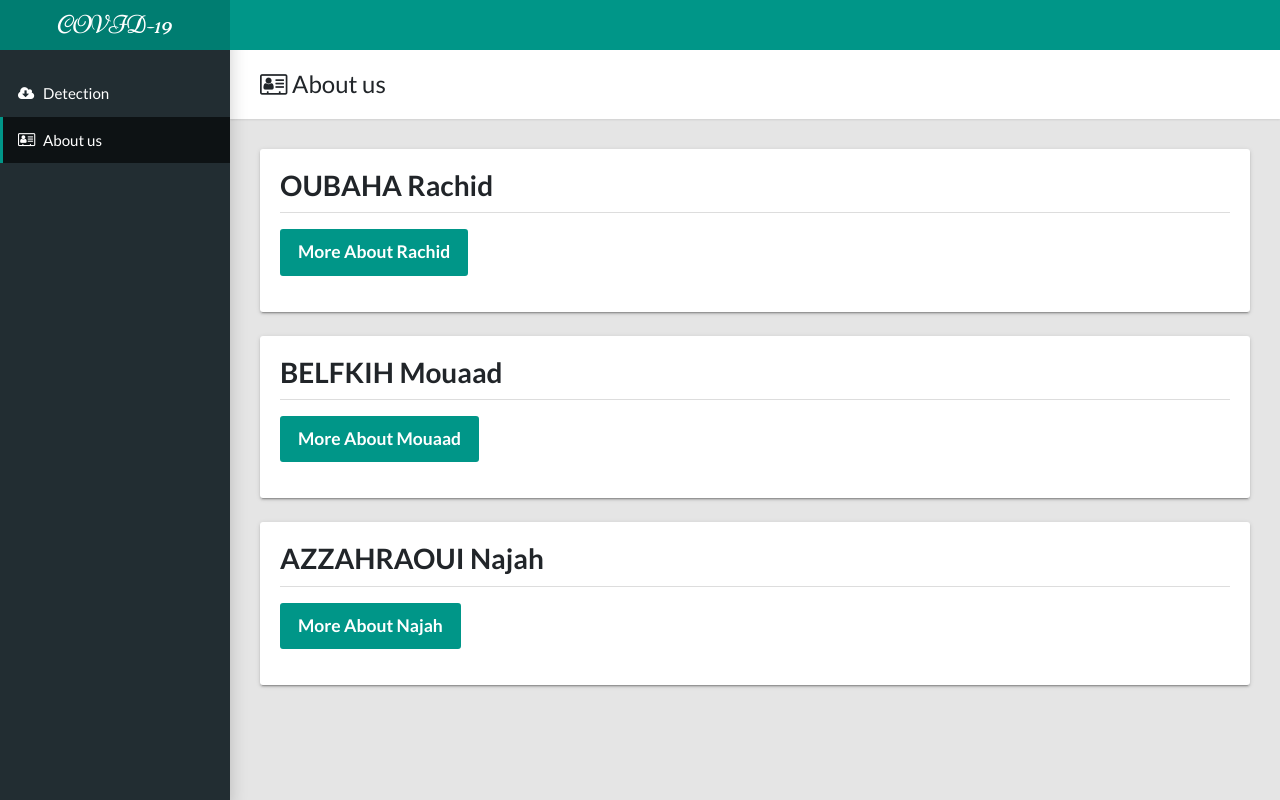
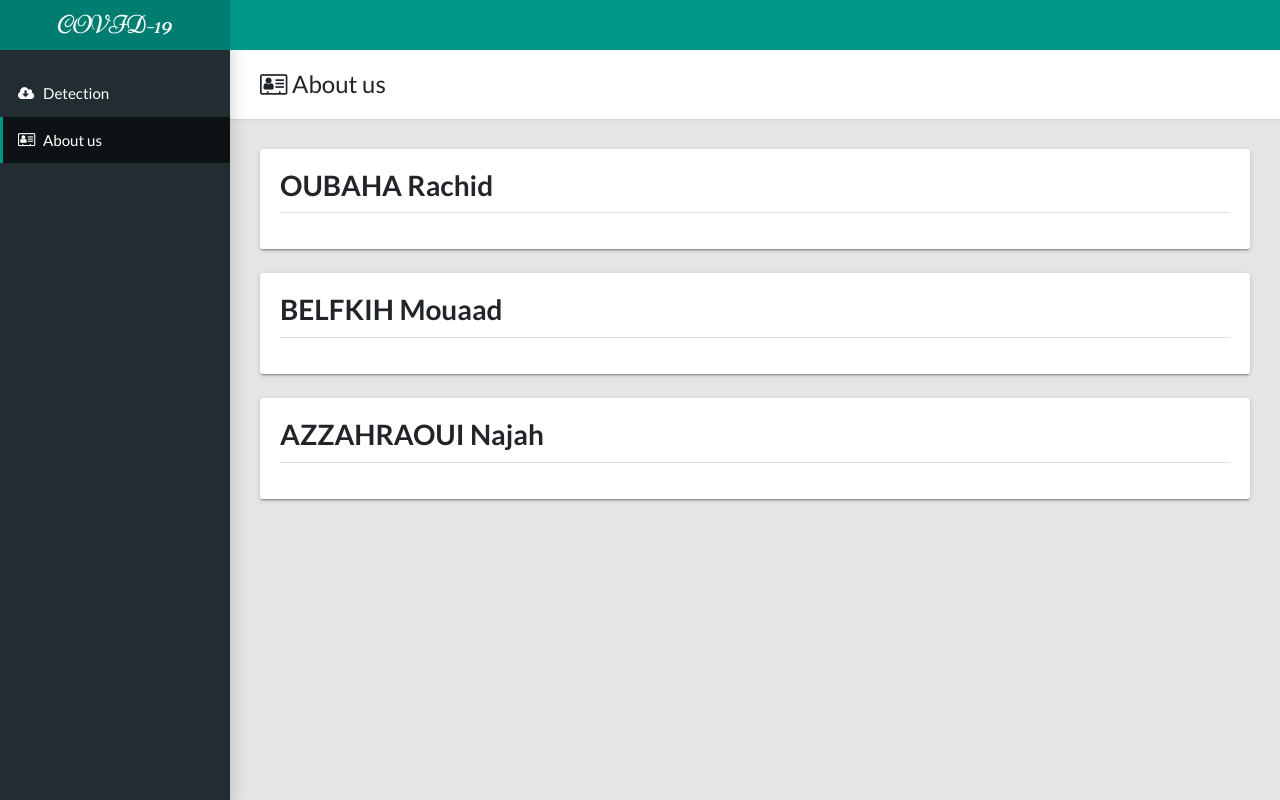
Before and after one commit to ROUBAHA/covid_detection_Flask, a Flask app: page /about in a window 1280 px wide. Run offline with Flask 2, Linux system fonts and the light colour scheme; some libraries are stand-ins or nearby versions.

Commit message:
2 commit for heroku

```diff
--- a/app.py
+++ b/app.py
@@ -13,6 +13,10 @@ def index():
 @app.route('/about')
 def about():
     return render_template('about.html')
+
+@app.route('/test')
+def test():
+    return "{status:ok}"
 
 @app.route('/predict', methods=['POST'])
 def predict():
--- a/templates/about.html
+++ b/templates/about.html
@@ -54,7 +54,7 @@
             </div>
             <div class="bs-component">
 
-              <p><a class="btn btn-primary btn-lg" href="https://ma.linkedin.com/in/rachid-oubaha-237279174?trk=public_profile_samename_profile_profile-result-card_result-card_full-click" target="_blank">More About Rachid</a></p>
+
             </div>
           </div>
         </div>
@@ -73,7 +73,6 @@
             </div>
             <div class="bs-component">
 
-              <p><a class="btn btn-primary btn-lg" href="../static/Mouaad_Belfkih_CV.pdf" target="_blank">More About Mouaad</a></p>
             </div>
           </div>
         </div>
@@ -90,7 +89,6 @@
             </div>
             <div class="bs-component">
 
-              <p><a class="btn btn-primary btn-lg" href="https://web.facebook.com/najah.azzahraoui" target="_blank">More About Najah</a></p>
             </div>
           </div>
         </div>
```
